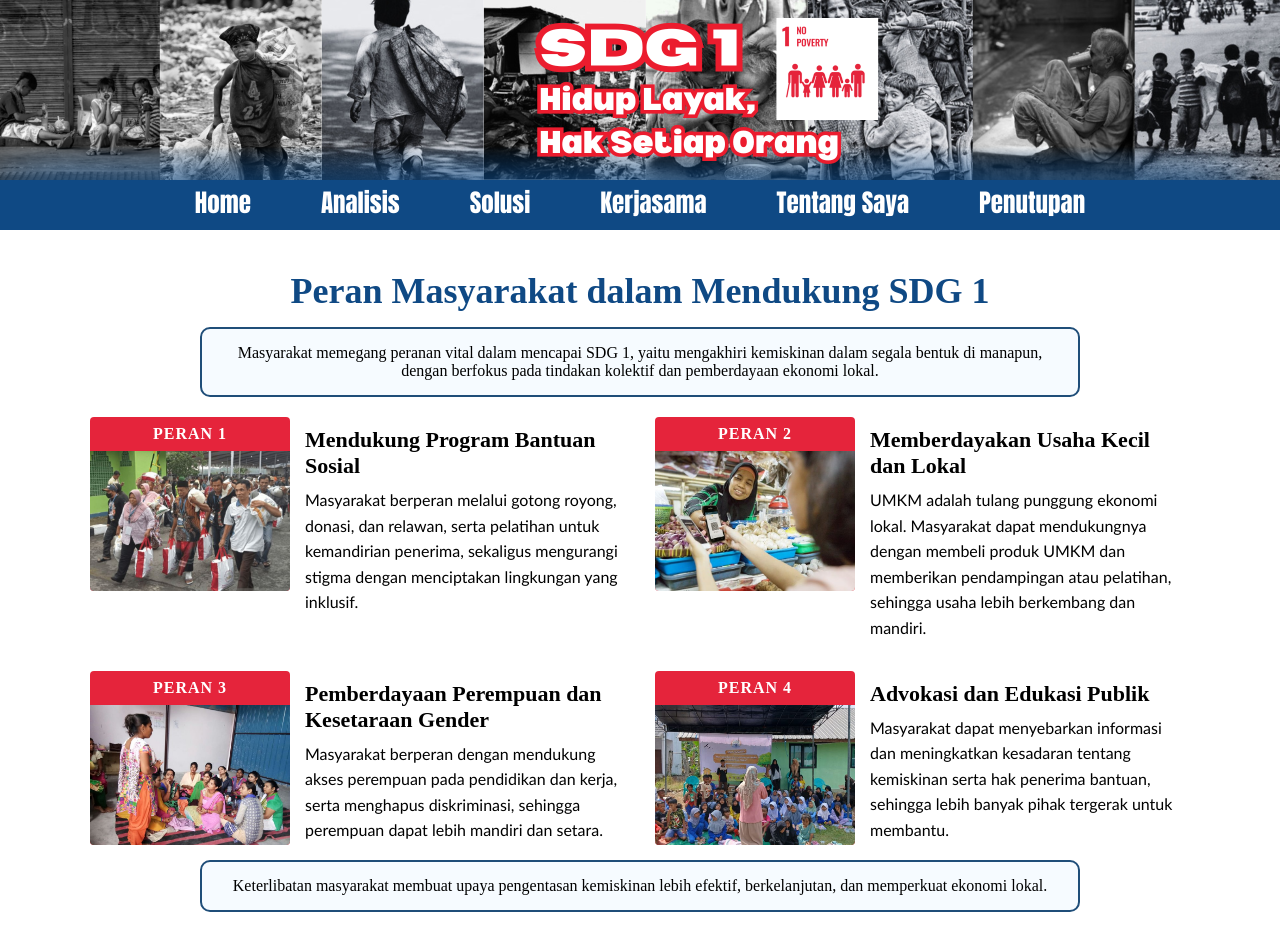
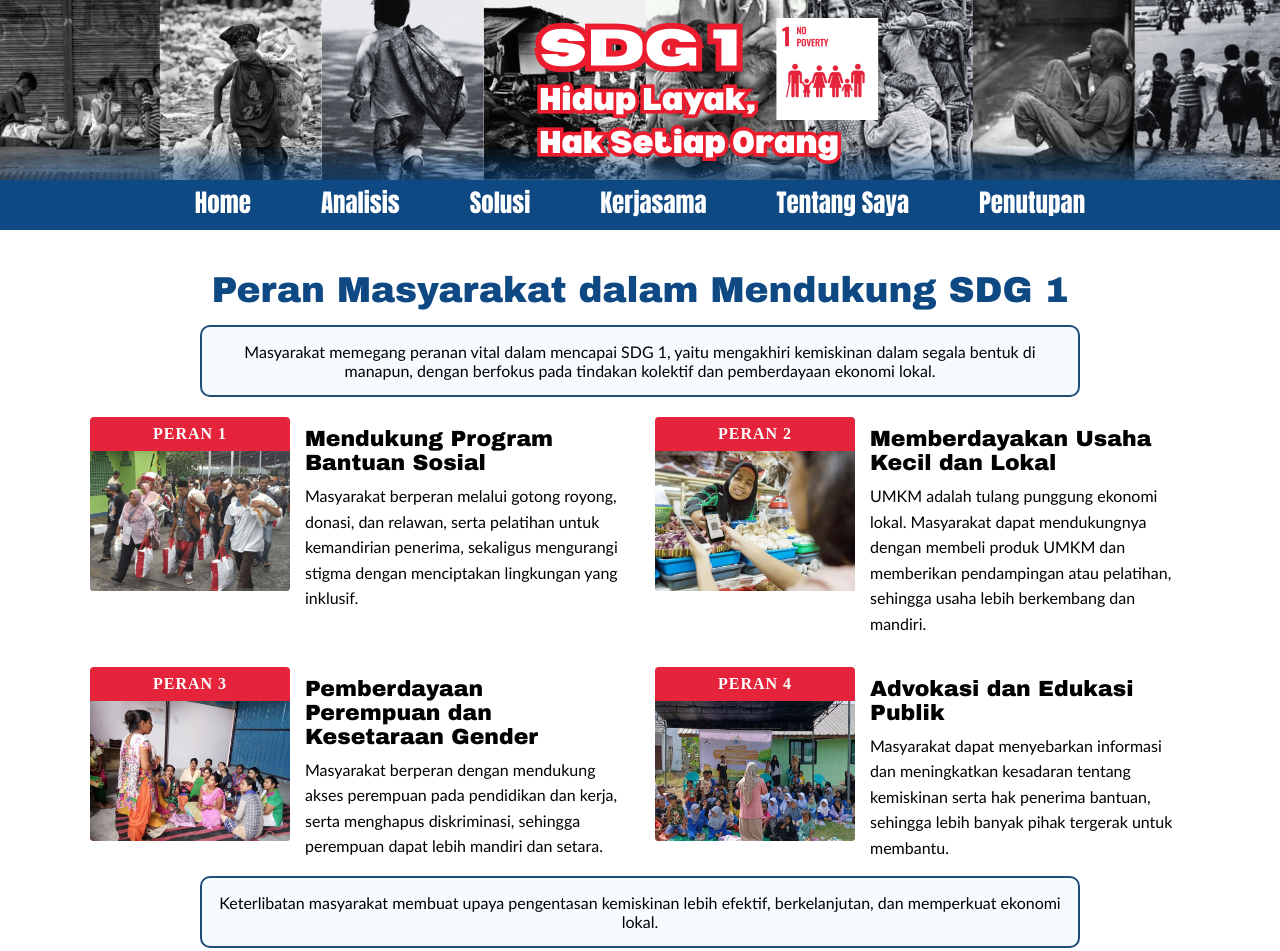
Before and after one commit to megansutanto45-blip/IL_KECIL_MEGAN, a plain HTML site: page peran.html in a window 1280 px wide. Shown: the top 951 px of the page. Drawn offline with Linux system fonts and the light colour scheme.

Commit message:
peran.css

```diff
--- a/peran.css
+++ b/peran.css
@@ -111,17 +111,14 @@ ul li ul.dropdown li {
     margin-left: auto;
     margin-right: auto;
 }
-
-/* JUDUL */
 .peran-title {
     font-size: 36px;
     font-weight: 700;
     color: rgb(15, 73, 132);
     text-align: center;
     margin-bottom: 15px;
+    font-family: 'Arial Black', sans-serif;
 }
-
-/* BOX ATAS & KESIMPULAN */
 .box {
     border: 2px solid #1f4e79;
     padding: 15px;
@@ -131,22 +128,19 @@ ul li ul.dropdown li {
     background-color: #f6fbff;
     font-size: 16px;
     text-align: center;
+    font-family: 'Gill Sans', 'Gill Sans MT', Calibri, 'Trebuchet MS', sans-serif;
 }
 
 .kesimpulan-box h3 {
     text-align: center;
     margin-bottom: 8px;
 }
-
-/* GRID 2 PER ROW */
 .peran-grid {
     display: grid;
     grid-template-columns: 1fr 1fr;
     gap: 30px;
     margin-top: 20px;
 }
-
-/* CARD */
 .peran-card {
     display: flex;
     flex-direction: row;
@@ -192,11 +186,13 @@ ul li ul.dropdown li {
     font-size: 22px;
     font-weight: 700;
     margin-bottom: 8px;
+    font-family: 'Arial Black', sans-serif;
 }
 
 .peran-text p {
     font-size: 16px;
     line-height: 1.6;
+    font-family: 'Gill Sans', 'Gill Sans MT', Calibri, 'Trebuchet MS', sans-serif;
     font-family: 'Gill Sans', 'Gill Sans MT', Calibri, 'Trebuchet MS', sans-serif;
 }
 
```
